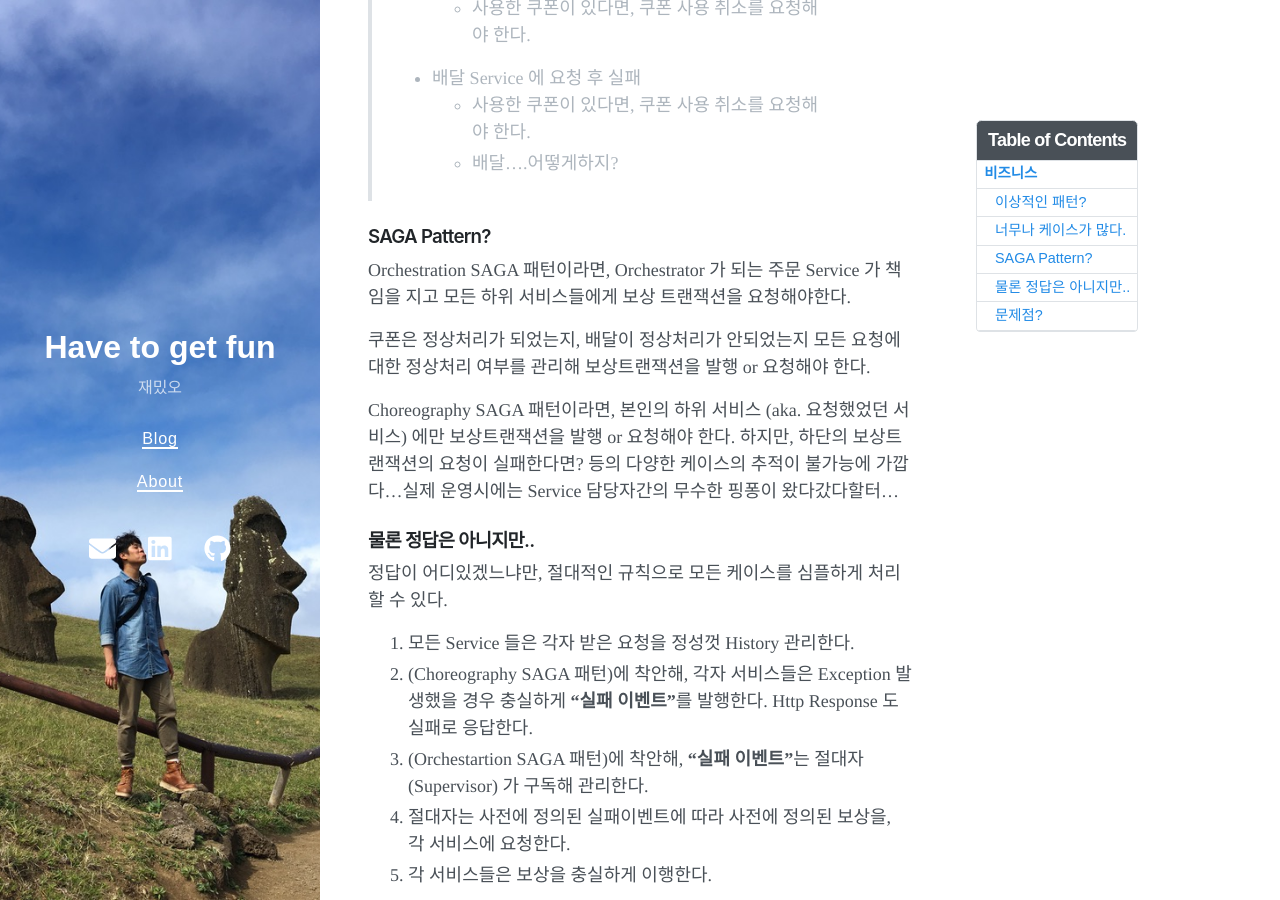
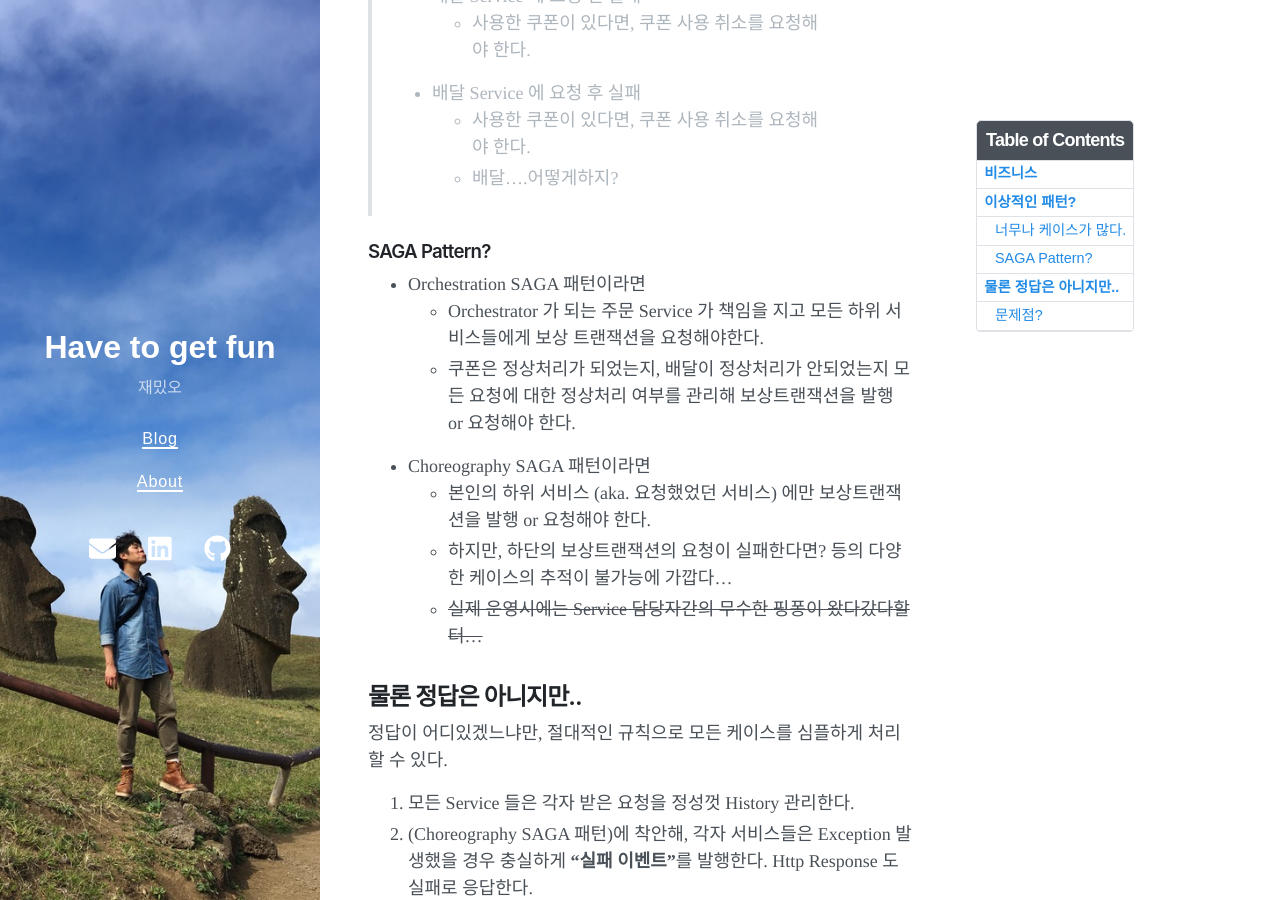
Before and after one commit to LeeJyeon/LeeJyeon.github.io, a Jekyll site: the page built from _posts/MSA/2022-09-10-Compensation-Best-Practice.md, in a window 1280 px wide and 900 px high, scrolled down 1339 px. Built offline with Jekyll 4.4.1, drawn with Linux system fonts in a browser that asks for light colours; nearby versions of some CDN libraries; some of the changed text lies outside the part shown.

```diff
--- a/_posts/MSA/2022-09-10-Compensation-Best-Practice.md
+++ b/_posts/MSA/2022-09-10-Compensation-Best-Practice.md
@@ -26,7 +26,7 @@ comment: true
 2. 결제시, 쿠폰은 사용할 수도 안할 수도 있다. 단, 사용한다면 중복 사용이 안되게 데이터 정합성을 반드시 지키도록 처리해야 한다.
 3. 문자발송, 라이더 등록은 retry 되기만 해도된다.
 
-### 이상적인 패턴?
+## 이상적인 패턴?
 
 위와 같이 심플한 비즈니스(?) 가 존재할 때, 보상트랜잭션을 중점적으로 이상적인 패턴을 구현해보자!
 
@@ -58,13 +58,15 @@ comment: true
 
 ### SAGA Pattern?
 
-Orchestration SAGA 패턴이라면, Orchestrator 가 되는 주문 Service 가 책임을 지고 모든 하위 서비스들에게 보상 트랜잭션을 요청해야한다.
+- Orchestration SAGA 패턴이라면
+    - Orchestrator 가 되는 주문 Service 가 책임을 지고 모든 하위 서비스들에게 보상 트랜잭션을 요청해야한다.
+    - 쿠폰은 정상처리가 되었는지, 배달이 정상처리가 안되었는지 모든 요청에 대한 정상처리 여부를 관리해 보상트랜잭션을 발행 or 요청해야 한다.
+- Choreography SAGA 패턴이라면
+    - 본인의 하위 서비스 (aka. 요청했었던 서비스) 에만 보상트랜잭션을 발행 or 요청해야 한다.
+    - 하지만, 하단의 보상트랜잭션의 요청이 실패한다면? 등의 다양한 케이스의 추적이 불가능에 가깝다…
+    - ~~실제 운영시에는 Service 담당자간의 무수한 핑퐁이 왔다갔다할터…~~
 
-쿠폰은 정상처리가 되었는지, 배달이 정상처리가 안되었는지 모든 요청에 대한 정상처리 여부를 관리해 보상트랜잭션을 발행 or 요청해야 한다.
-
-Choreography SAGA 패턴이라면, 본인의 하위 서비스 (aka. 요청했었던 서비스) 에만 보상트랜잭션을 발행 or 요청해야 한다. 하지만, 하단의 보상트랜잭션의 요청이 실패한다면? 등의 다양한 케이스의 추적이 불가능에 가깝다…실제 운영시에는 Service 담당자간의 무수한 핑퐁이 왔다갔다할터…
-
-### 물론 정답은 아니지만..
+## 물론 정답은 아니지만..
 
 정답이 어디있겠느냐만, 절대적인 규칙으로 모든 케이스를 심플하게 처리할 수 있다.
 
```
Also changed, not shown: other parts of _posts/MSA/2022-09-10-Compensation-Best-Practice.md (+1 -1 lines).
